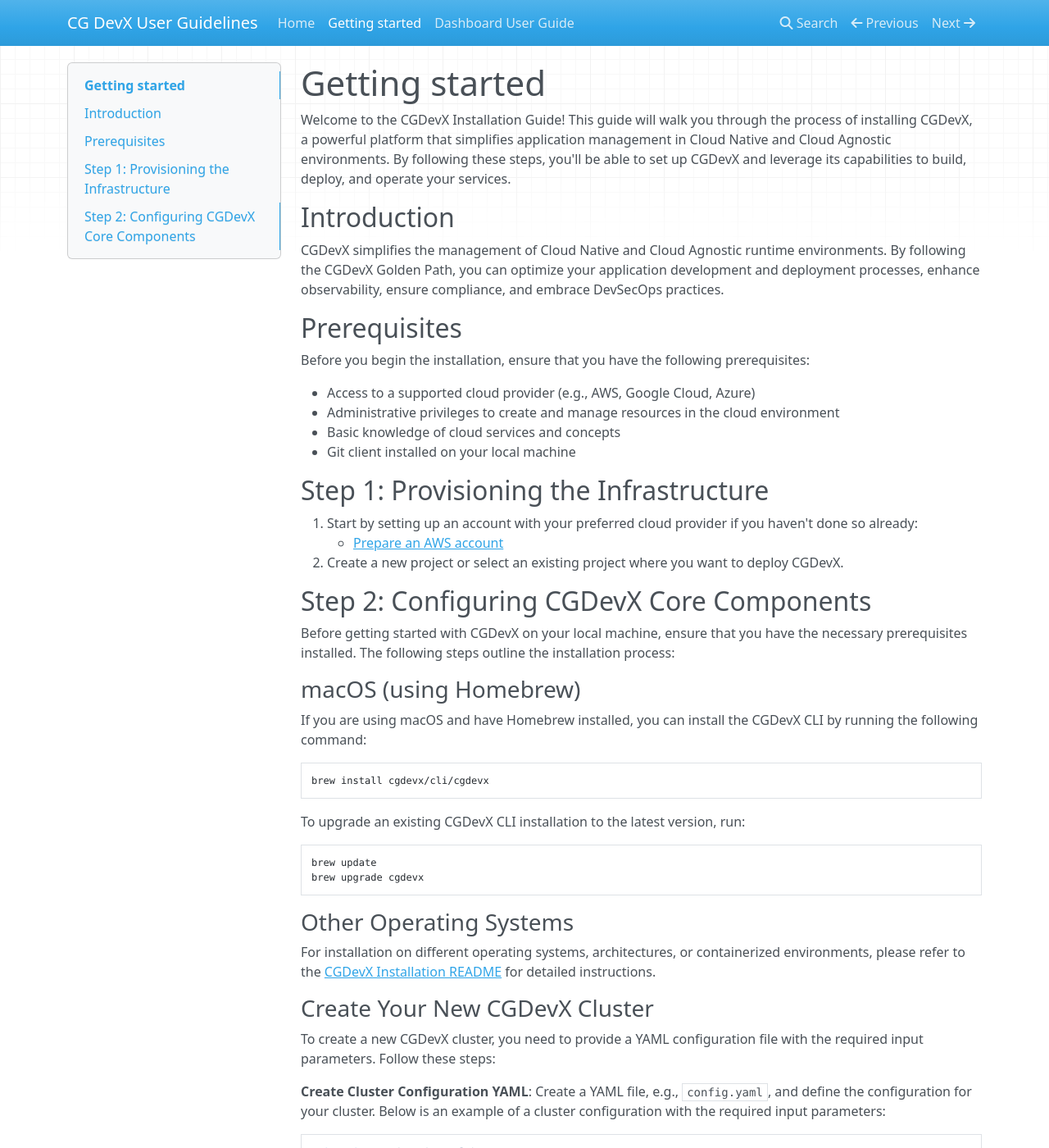
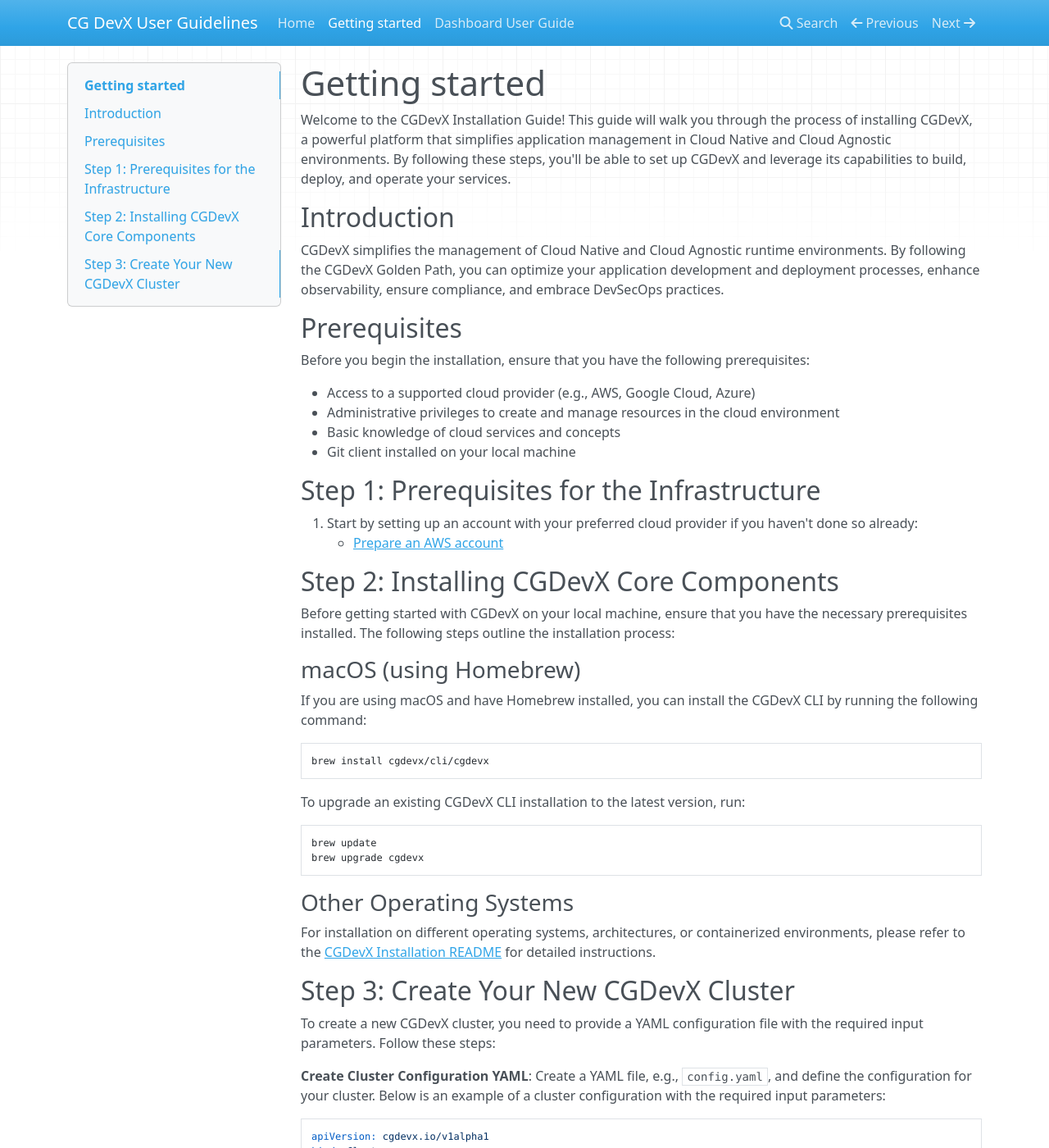
Before and after one commit to CloudGeometry/cg-devx-docs, an MkDocs documentation site: the page built from docs/getting_started.md, in a window 1280 px wide and 1400 px high. Shown: the whole window at 82% size. Built offline with MkDocs 1.6.1, drawn with Linux system fonts in a browser that asks for light colours; nearby versions of some CDN libraries; some of the changed text lies outside the part shown.

Commit message:
CGSA-212: CG DevX User Guidelines

```diff
--- a/docs/getting_started.md
+++ b/docs/getting_started.md
@@ -15,13 +15,12 @@
 - Basic knowledge of cloud services and concepts
 - Git client installed on your local machine
 
-## Step 1: Provisioning the Infrastructure
+## Step 1: Prerequisites for the Infrastructure
 
 1. Start by setting up an account with your preferred cloud provider if you haven't done so already:
 	- [Prepare an AWS account](account_setup/aws_account_setup.md)
-2. Create a new project or select an existing project where you want to deploy CGDevX.
 
-## Step 2: Configuring CGDevX Core Components
+## Step 2: Installing CGDevX Core Components
 
 
 Before getting started with CGDevX on your local machine, ensure that you have the necessary prerequisites installed. The following steps outline the installation process:
@@ -43,9 +42,9 @@
 
 ### Other Operating Systems
 
-For installation on different operating systems, architectures, or containerized environments, please refer to the [CGDevX Installation README](https://docs.cgdevx.io/cli/installation) for detailed instructions.
+For installation on different operating systems, architectures, or containerized environments, please refer to the [CGDevX Installation README]() for detailed instructions.
 
-### Create Your New CGDevX Cluster
+## Step 3:  Create Your New CGDevX Cluster
 
 To create a new CGDevX cluster, you need to provide a YAML configuration file with the required input parameters. Follow these steps:
 
```
Also changed, not shown: other parts of docs/getting_started.md (+2 -2 lines).
